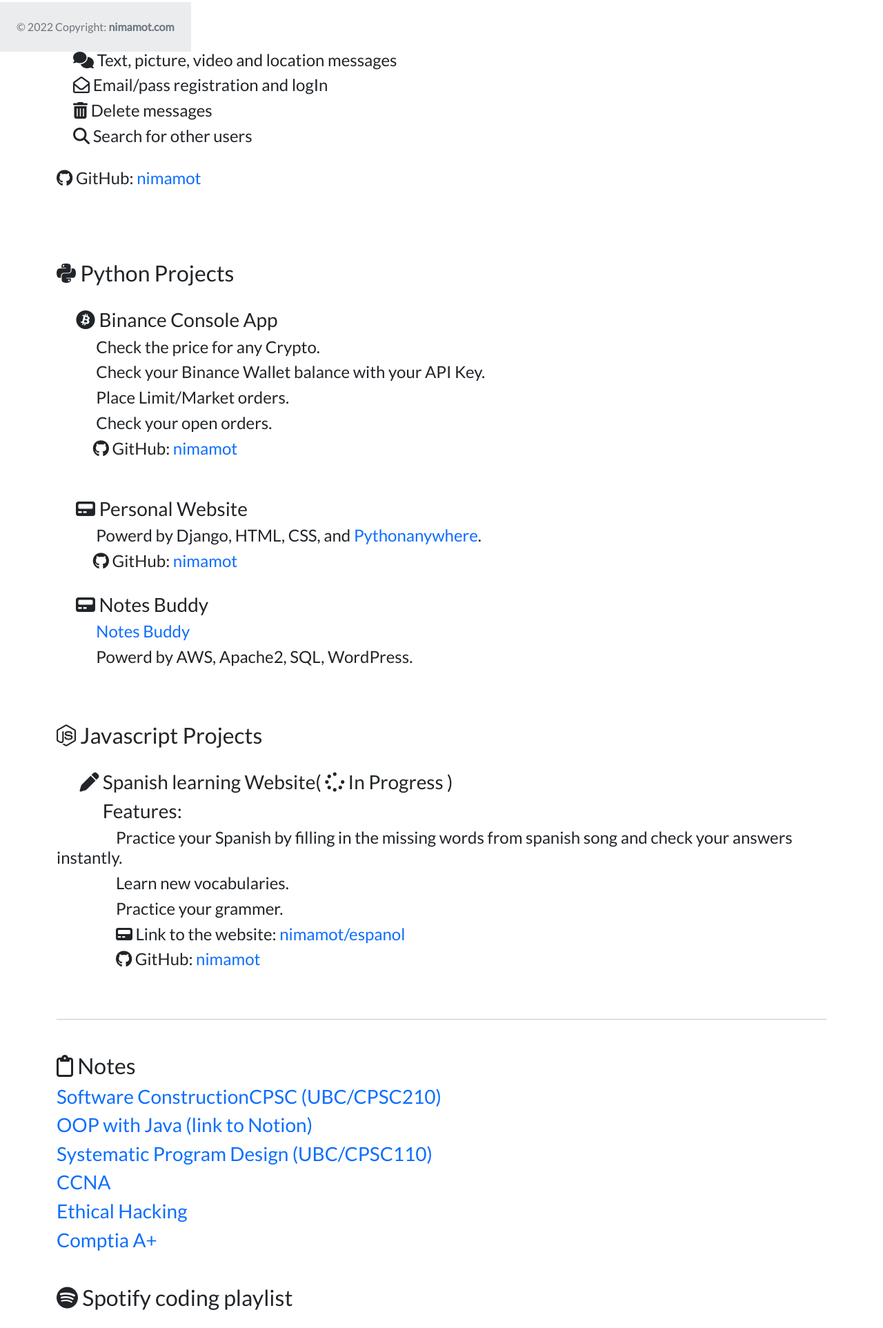
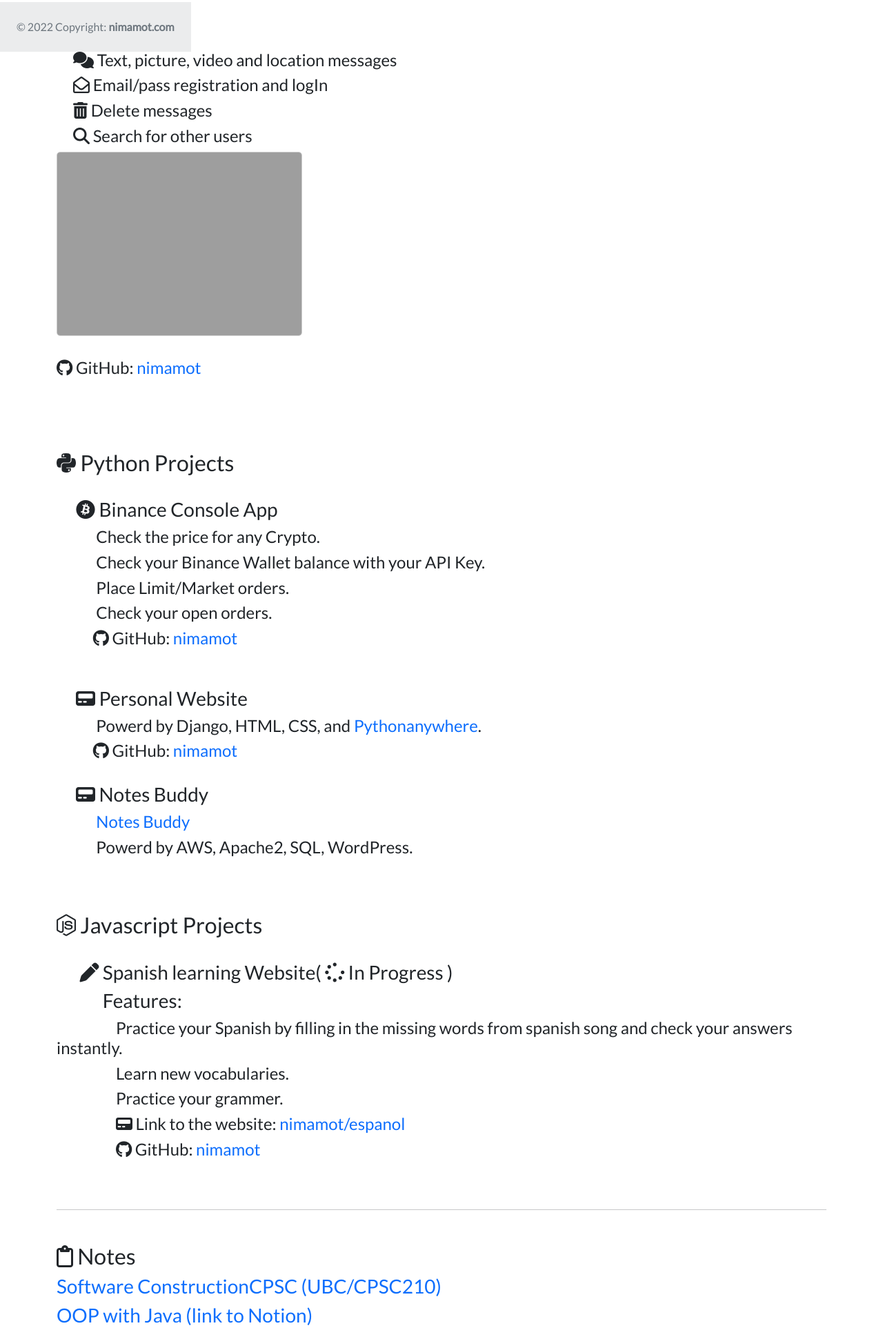
Before and after one commit to nimamot/Personal-Website, a Django app: page / in a window 1280 px wide. Shown: the part 725-2650 px from the top of the page at 69% size. Before the commit the page ends 2624 px from the top, so only its background shows below. Run offline with Django 3.2, Linux system fonts and the light colour scheme; data comes from the database, SQL or seed files in the repository; some libraries are stand-ins or nearby versions; grey boxes are pictures that could not be loaded.

Commit message:
added picture

```diff
--- a/portfolio/templates/portfolio/home.html
+++ b/portfolio/templates/portfolio/home.html
@@ -37,14 +37,18 @@
 <h4>&emsp;<i class="fas fa-trash-alt"></i> Delete messages</h4>
 <h4>&emsp;<i class="fas fa-search"></i> Search for other users</h4>
 
-<!--<div class="row">-->
-<!--     <div class="col-lg-4 col-md-6">-->
-<!--        <img src="{% static 'portfolio/ConversationView.jpg' %}" class="img-fluid mb-2">-->
-<!--    </div>-->
-<!--    <div class="col-lg-4 col-md-6">-->
-<!--        <img src="{% static 'portfolio/RegisterView_4_38.jpg' %}" class="img-fluid mb-2">-->
-<!--    </div>-->
-<!--</div-->
+<div class="row">
+    <div class="col-lg-4 col-md-6">
+        <img id="project-img" src="{% static 'portfolio/ConversationView.jpg' %}" class="img-fluid mb-2" style="border: 1px solid #ccc; border-radius: 5px;">
+    </div>
+</div>
+<style>
+@media only screen and (max-width: 1220px) {
+    #project-img {
+        display: none;
+    }
+}
+</style>
 
 <br>
 <h4><i class="fab fa-github"></i> GitHub: <a href="https://github.com/nimamot/Massenger">nimamot</a></h4>
```
